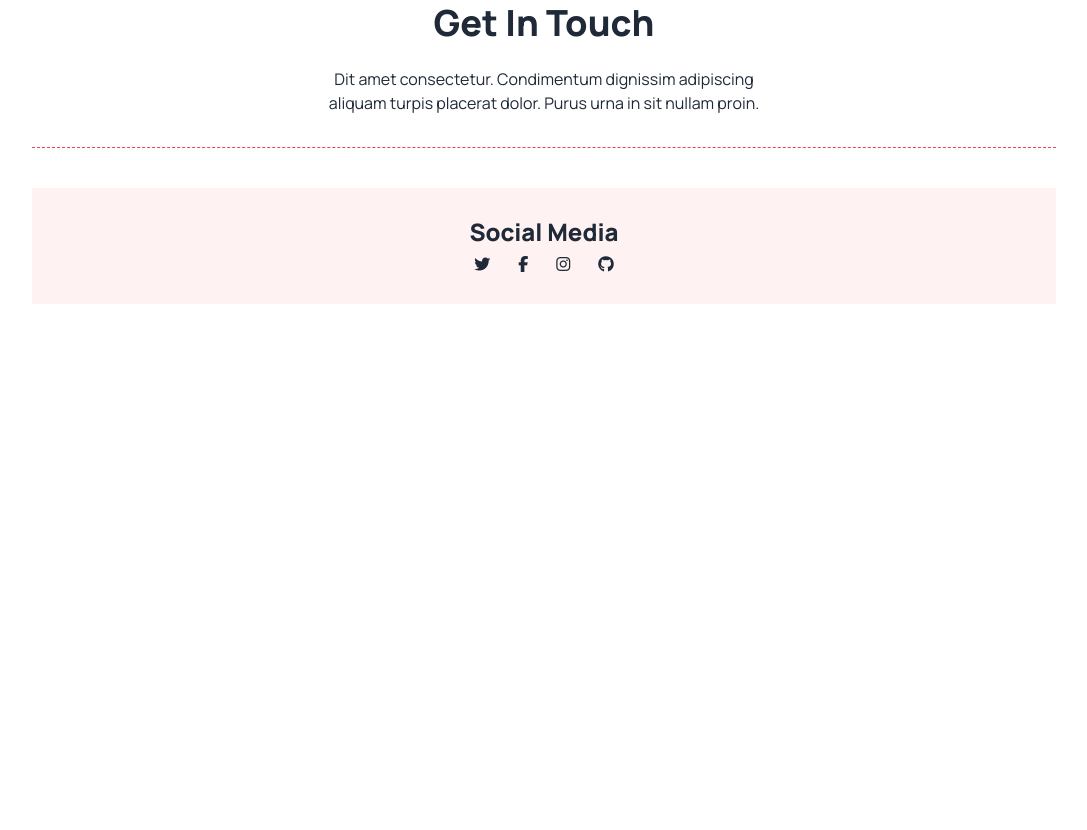
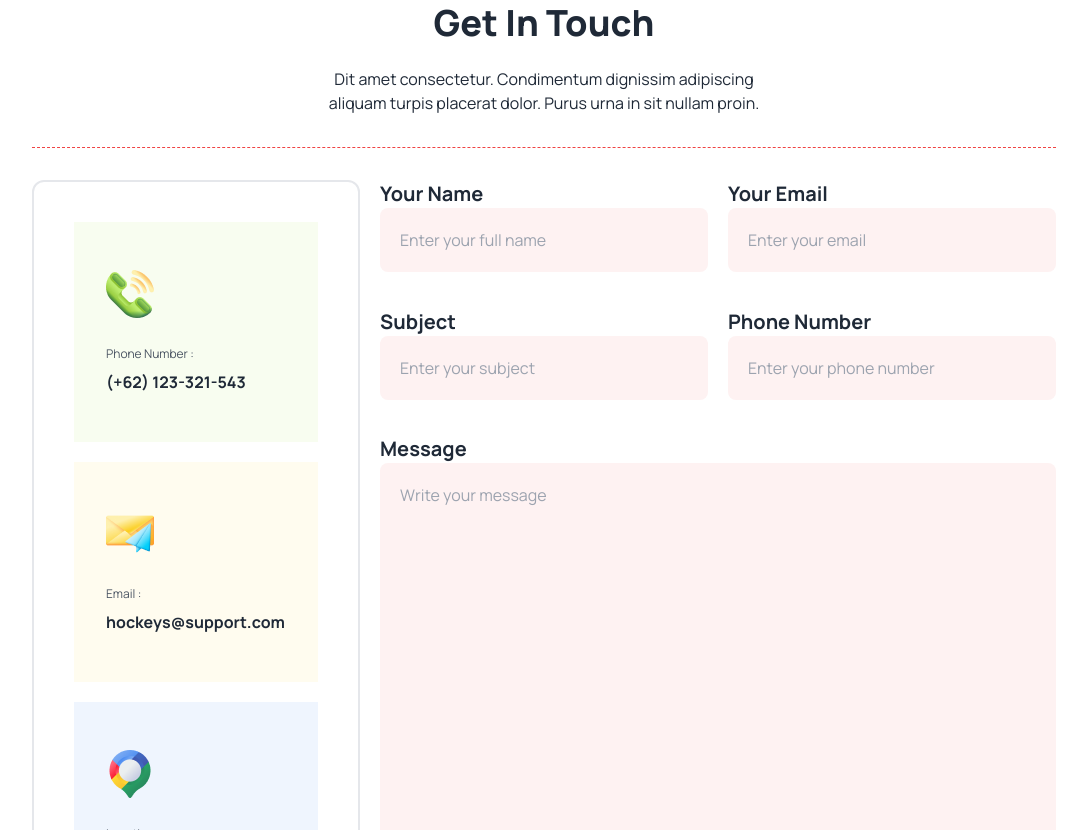
Before and after one commit to shahriar9412/origin-one-3300, a plain HTML site: page index.html in a window 1280 px wide. Shown: the part 4231-5061 px from the top of the page, without its empty margins (96-1183 px from the left). Before the commit the page ends 4631 px from the top, so only its background shows below. Drawn offline with nearby package versions, Linux system fonts and the light colour scheme.

Commit message:
get in touch section added

```diff
--- a/index.html
+++ b/index.html
@@ -244,7 +244,8 @@
                             <span class="text-gray-600">Delivery Fee : Free</span>
                         </h3>
                     </div>
-                </div><div class="flex flex-col lg:flex-row p-4 gap-4 border-2 rounded-lg">
+                </div>
+                <div class="flex flex-col lg:flex-row p-4 gap-4 border-2 rounded-lg">
                     <img src="Images/6.png" alt="">
                     <div class="flex justify-between flex-col">
                         <p>
@@ -263,7 +264,8 @@
                             <span class="text-gray-600">Delivery Fee : Free</span>
                         </h3>
                     </div>
-                </div><div class="flex flex-col lg:flex-row p-4 gap-4 border-2 rounded-lg">
+                </div>
+                <div class="flex flex-col lg:flex-row p-4 gap-4 border-2 rounded-lg">
                     <img src="Images/7.png" alt="">
                     <div class="flex justify-between flex-col">
                         <p>
@@ -282,7 +284,8 @@
                             <span class="text-gray-600">Delivery Fee : Free</span>
                         </h3>
                     </div>
-                </div><div class="flex flex-col lg:flex-row p-4 gap-4 border-2 rounded-lg">
+                </div>
+                <div class="flex flex-col lg:flex-row p-4 gap-4 border-2 rounded-lg">
                     <img src="Images/8.png" alt="">
                     <div class="flex justify-between flex-col">
                         <p>
@@ -301,7 +304,8 @@
                             <span class="text-gray-600">Delivery Fee : Free</span>
                         </h3>
                     </div>
-                </div><div class="flex flex-col lg:flex-row p-4 gap-4 border-2 rounded-lg">
+                </div>
+                <div class="flex flex-col lg:flex-row p-4 gap-4 border-2 rounded-lg">
                     <img src="Images/9.png" alt="">
                     <div class="flex justify-between flex-col">
                         <p>
@@ -320,7 +324,8 @@
                             <span class="text-gray-600">Delivery Fee : Free</span>
                         </h3>
                     </div>
-                </div><div class="flex flex-col lg:flex-row p-4 gap-4 border-2 rounded-lg">
+                </div>
+                <div class="flex flex-col lg:flex-row p-4 gap-4 border-2 rounded-lg">
                     <img src="Images/10.png" alt="">
                     <div class="flex justify-between flex-col">
                         <p>
@@ -439,8 +444,64 @@
                     sit nullam proin.</p>
             </div>
             <hr class="border-dashed border-red-500 mb-8">
+            <!-- boxes -->
+            <div class="grid grid-cols-1 gap-5 lg:grid-cols-3">
 
-            <div class="text-center py-7 mt-10 bg-red-50">
+                <div class="flex flex-col gap-5 border-2 rounded-xl p-5 lg:p-10">
+                    <div class="bg-[#BCED6D1A] px-8 py-12 lg:h-[220px]">
+                        <img src="Images/Group 1171275317.png" alt="">
+                        <p class="text-gray-600 text-xs mt-7 mb-2">Phone Number :</p>
+                        <h6 class="font-bold text-base">(+62) 123-321-543</h6>
+                    </div>
+                    <div class="bg-[#FDDD5F1A] px-8 py-12 lg:h-[220px]">
+                        <img src="Images/Group 1171275318.png" alt="">
+                        <p class="text-gray-600 text-xs mt-7 mb-2">Email :</p>
+                        <h6 class="font-bold text-base">hockeys@support.com</h6>
+                    </div>
+                    <div class="bg-[#629CF31A] px-8 py-12 lg:h-[220px]">
+                        <img src="Images/Group 1171275321.png" alt="">
+                        <p class="text-gray-600 text-xs mt-7 mb-2">Location :</p>
+                        <h6 class="font-bold text-base">152/1 Mohakhali Wireless Gate</h6>
+                    </div>
+                </div>
+
+                <div class="grid grid-cols-1 lg:grid-cols-2 gap-5 col-span-2">
+
+                    <div class="flex flex-col">
+                        <label class="text-xl font-bold">Your Name</label>
+                        <input class="outline-none p-5 rounded-lg bg-red-50" type="text"
+                            placeholder="Enter your full name">
+                    </div>
+
+                    <div class="flex flex-col">
+                        <label class="text-xl font-bold">Your Email</label>
+                        <input class="outline-none p-5 rounded-lg bg-red-50" type="email"
+                            placeholder="Enter your email">
+                    </div>
+
+                    <div class="flex flex-col">
+                        <label class="text-xl font-bold">Subject</label>
+                        <input class="outline-none p-5 rounded-lg bg-red-50" type="text"
+                            placeholder="Enter your subject">
+                    </div>
+
+                    <div class="flex flex-col">
+                        <label class="text-xl font-bold">Phone Number</label>
+                        <input class="outline-none p-5 rounded-lg bg-red-50" type="tel"
+                            placeholder="Enter your phone number">
+                    </div>
+
+                    <div class="col-span-1 row-span-2 lg:col-span-2 lg:row-span-12">
+                        <label class="text-xl font-bold">Message<br></label>
+                        <textarea class="outline-none p-5 w-full lg: h-full rounded-lg bg-red-50"
+                            placeholder="Write your message"></textarea>
+                    </div>
+                    <a class="btn bg-red-500 mt-10 text-white text-xl font-bold col-span-1 lg:col-span-2">Send Message</a>
+                </div>
+            </div>
+
+            <!-- social medias -->
+            <div class="text-center rounded-xl py-7 mt-10 bg-red-50">
                 <h1 class="font-extrabold text-2xl">Social Media</h1>
                 <p class="pt-2 inline-flex gap-7">
                     <i class="fa-brands fa-twitter"></i>
@@ -452,6 +513,9 @@
         </div>
 
     </main>
+    <footer>
+
+    </footer>
 </body>
 
 </html>
```
